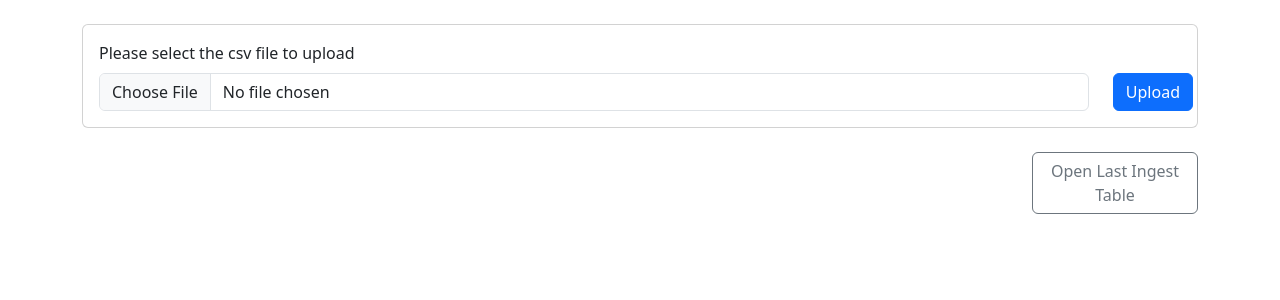
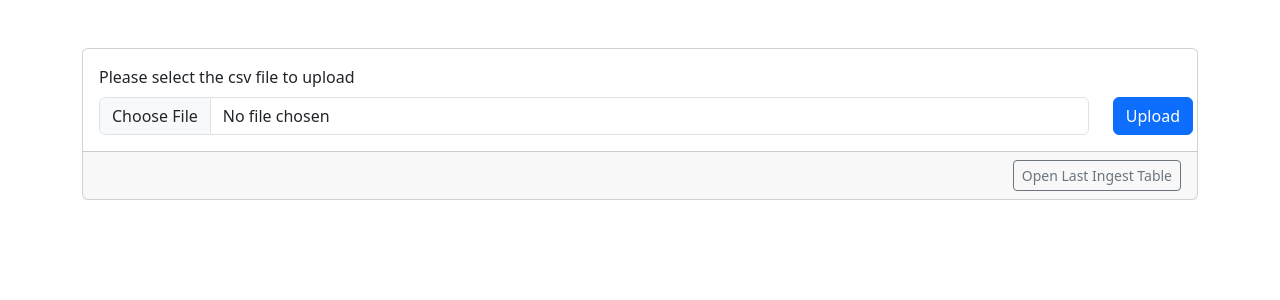
Before and after one commit to venkateshravik/Data-Onboarding-Utility, a Django app: page / in a window 1280 px wide. Shown: the part 62-362 px from the top of the page. Run offline with Django 4.2, Linux system fonts and the light colour scheme; the visitor is signed in with stand-in values (Sample User, id 1); some libraries are stand-ins or nearby versions.

Commit message:
Minor UI change in upload page (#8)

```diff
--- a/backend/dot/templates/upload.html
+++ b/backend/dot/templates/upload.html
@@ -1,7 +1,7 @@
 {% include 'home.html' %}
 
 <div class="container">
-        <div class="card">
+    <div class="card mt-4">
         <div class="card-body">
             {% if error %}
             <div class="alert alert-danger" role="alert">
@@ -23,12 +23,11 @@
                     </div>
                 </div>
             </form>
-
         </div>
-        </div>
-        <div class="row  mt-4 d-flex flex-column align-items-end">
-            <div class="col-md-2">
-                <a class="btn btn-outline-secondary" href="/ingest">Open Last Ingest Table</a>
+        <div class="card-footer">
+            <div class="d-flex flex-column align-items-end">
+                <a class="btn btn-outline-secondary btn-sm" href="/ingest">Open Last Ingest Table</a>
             </div>
         </div>
     </div>
+</div>
```
Lines whose indentation alone changed are shown as unchanged.
